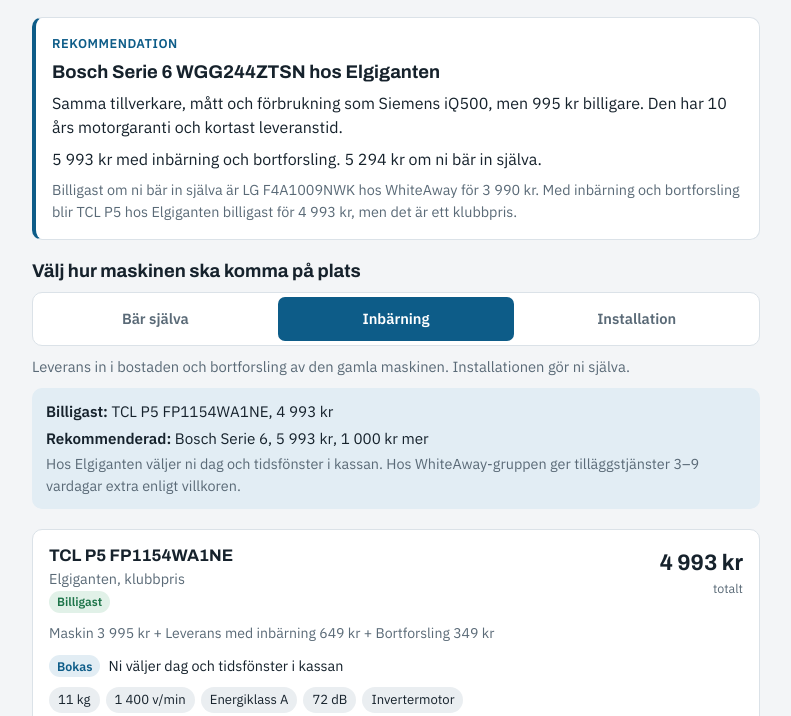
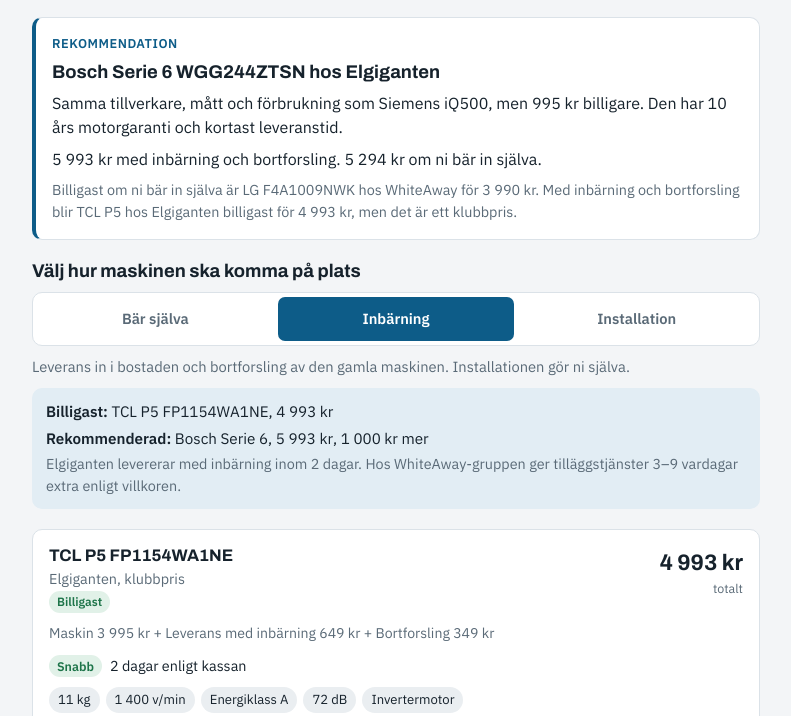
Before and after one commit to hej-design/Hemma, a plain HTML site: page tvattmaskin/index.html in a window 1280 px wide. Shown: the part 84-800 px from the top of the page, without its empty margins (244-1035 px from the left). Drawn offline with Linux system fonts and the light colour scheme.

Commit message:
Elgiganten levererar med inbärning inom 2 dagar
Co-Authored-By: Claude Opus 5.5 <noreply@anthropic.com>
Claude-Session: https://claude.ai/code/session_01GqN3QSQXkYPDgQcP2LBHL9

```diff
--- a/tvattmaskin/index.html
+++ b/tvattmaskin/index.html
@@ -189,7 +189,7 @@ const STORES = {
   elg: {
     name: 'Elgiganten',
     self:    { parts: [['Leverans till tomtgräns 8–17', 299], ['Gamla till återvinningscentral', 0]], from: false, time: '1–2 dagar. 349 kr i stället för 299 kr om ni väljer dag och tid', state: 'ok' },
-    carry:   { parts: [['Leverans med inbärning', 649], ['Bortforsling', 349]], from: false, time: 'Ni väljer dag och tidsfönster i kassan', state: 'book' },
+    carry:   { parts: [['Leverans med inbärning', 649], ['Bortforsling', 349]], from: false, time: '2 dagar enligt kassan', state: 'ok' },
     install: { parts: [['Leverans med inbärning', 649], ['Installation', 799], ['Bortforsling', 349]], from: false, time: 'Ni väljer dag och tidsfönster i kassan', state: 'book' }
   },
   wa: {
@@ -272,7 +272,7 @@ function render(mode) {
   l2.innerHTML = '<strong>Rekommenderad:</strong> Bosch Serie 6, <span class="num">' + kr(bosch.c.total) + '</span>, ' + (bosch.c.total - cheapest.c.total > 0 ? '<span class="num">' + kr(bosch.c.total - cheapest.c.total) + '</span> mer' : 'billigast');
   const timeNote = {
     self: 'Leveranstid: 1–2 dagar hos Elgiganten och 1–3 vardagar hos WhiteAway-gruppen.',
-    carry: 'Hos Elgiganten väljer ni dag och tidsfönster i kassan. Hos WhiteAway-gruppen ger tilläggstjänster 3–9 vardagar extra enligt villkoren.',
+    carry: 'Elgiganten levererar med inbärning inom 2 dagar. Hos WhiteAway-gruppen ger tilläggstjänster 3–9 vardagar extra enligt villkoren.',
     install: 'Hos Elgiganten väljer ni dag och tidsfönster i kassan. WhiteAway-gruppen anger 4–10 vardagar i kassan.'
   }[mode];
   const l3 = el('div', 'meta', timeNote);
```
